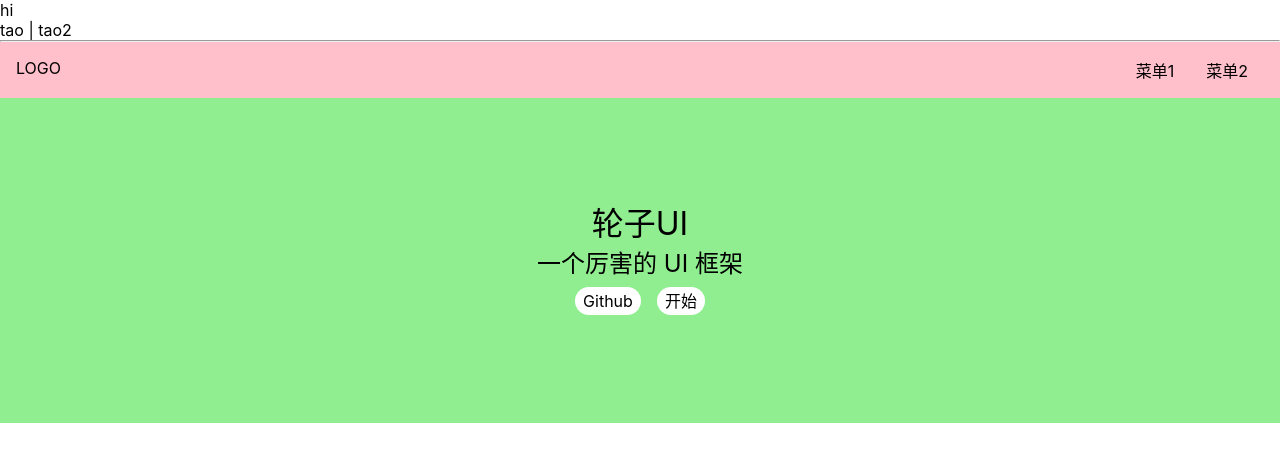
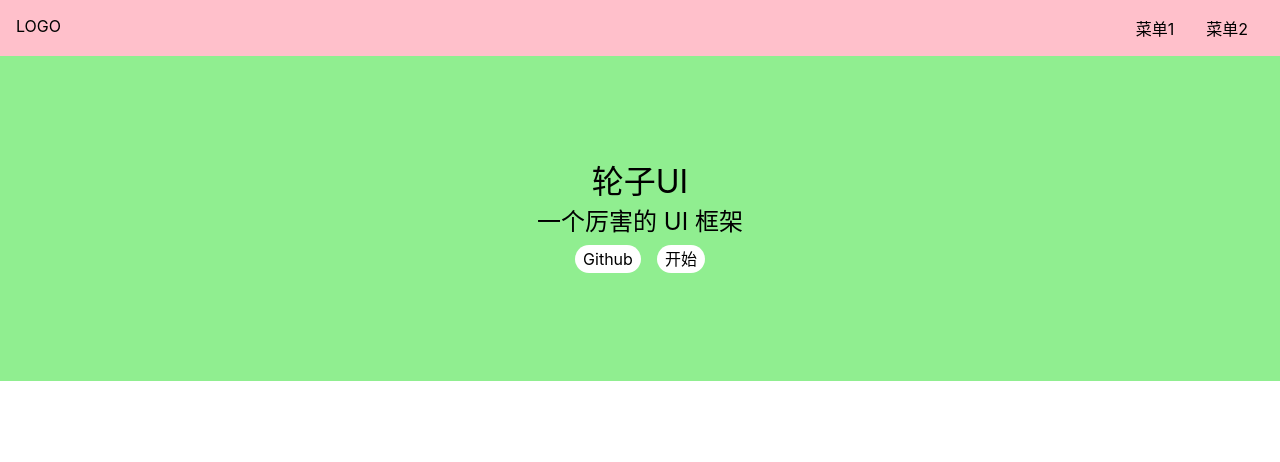
Before and after one commit to templetao/Vue-gulu-ui, a Vue app: page / in a window 1280 px wide. Shown: the top 462 px of the page. Built offline with nearby package versions, Linux system fonts and the light colour scheme.

Commit message:
删除多余代码，并修改一下a标签的href

```diff
--- a/src/App.vue
+++ b/src/App.vue
@@ -11,10 +11,5 @@ export default {
 </script>
 
 <template>
-  <div>hi</div>
-  <router-link to="/">tao</router-link>
-  |
-  <router-link to="/doc">tao2</router-link>
-  <hr/>
   <router-view/>
 </template>
--- a/src/views/Doc.vue
+++ b/src/views/Doc.vue
@@ -19,7 +19,7 @@ export default {
         <h2>组件列表</h2>
         <ol>
           <li>
-            <router-link to="/doc/swich">Switch 组件</router-link>
+            <router-link to="/doc/switch">Switch 组件</router-link>
           </li>
           <li>
             <router-link to="/doc/button">Button 组件</router-link>
--- a/src/views/Home.vue
+++ b/src/views/Home.vue
@@ -9,8 +9,8 @@ import Topnav from '../components/Topnav.vue'
       <h1>轮子UI</h1>
       <h2>一个厉害的 UI 框架</h2>
       <p class="actions">
-        <a href="#">Github</a>
-        <a href="#">开始</a>
+        <a href="https://Github.com">Github</a>
+        <RouterLink to="/doc">开始</RouterLink>
       </p>
     </div>
   </div>
```
